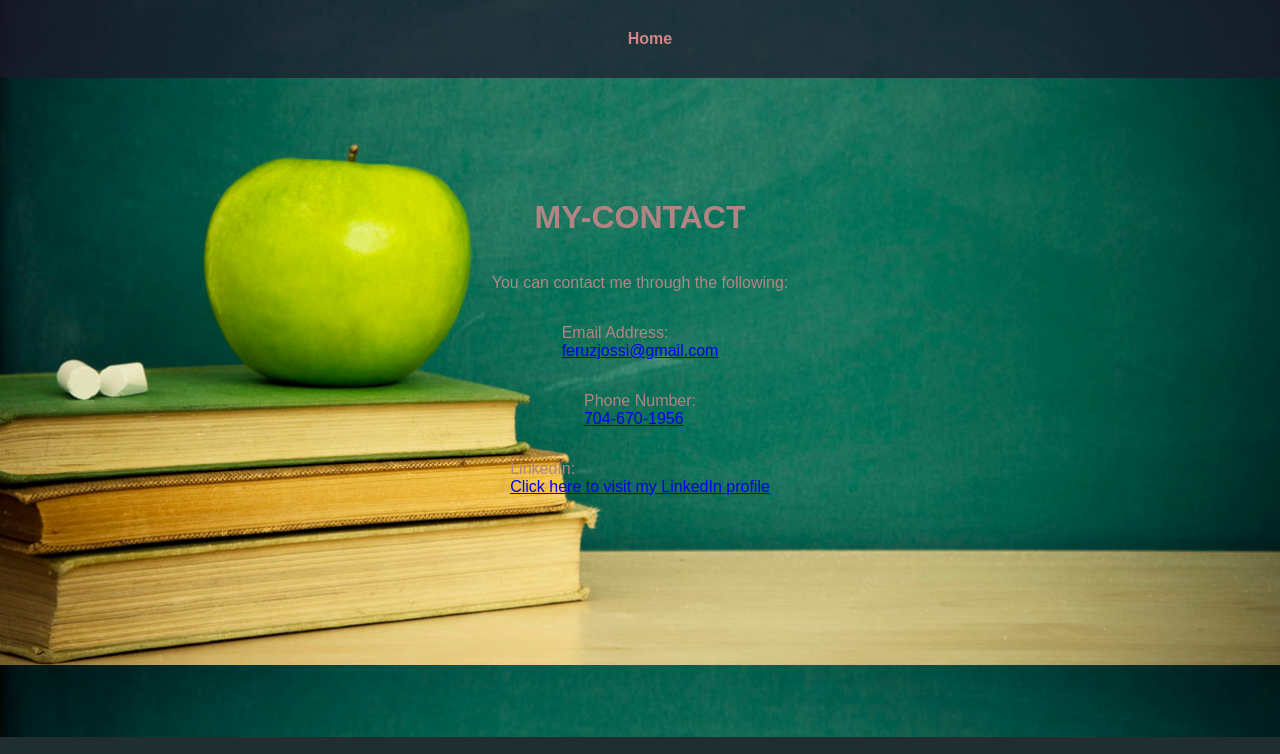
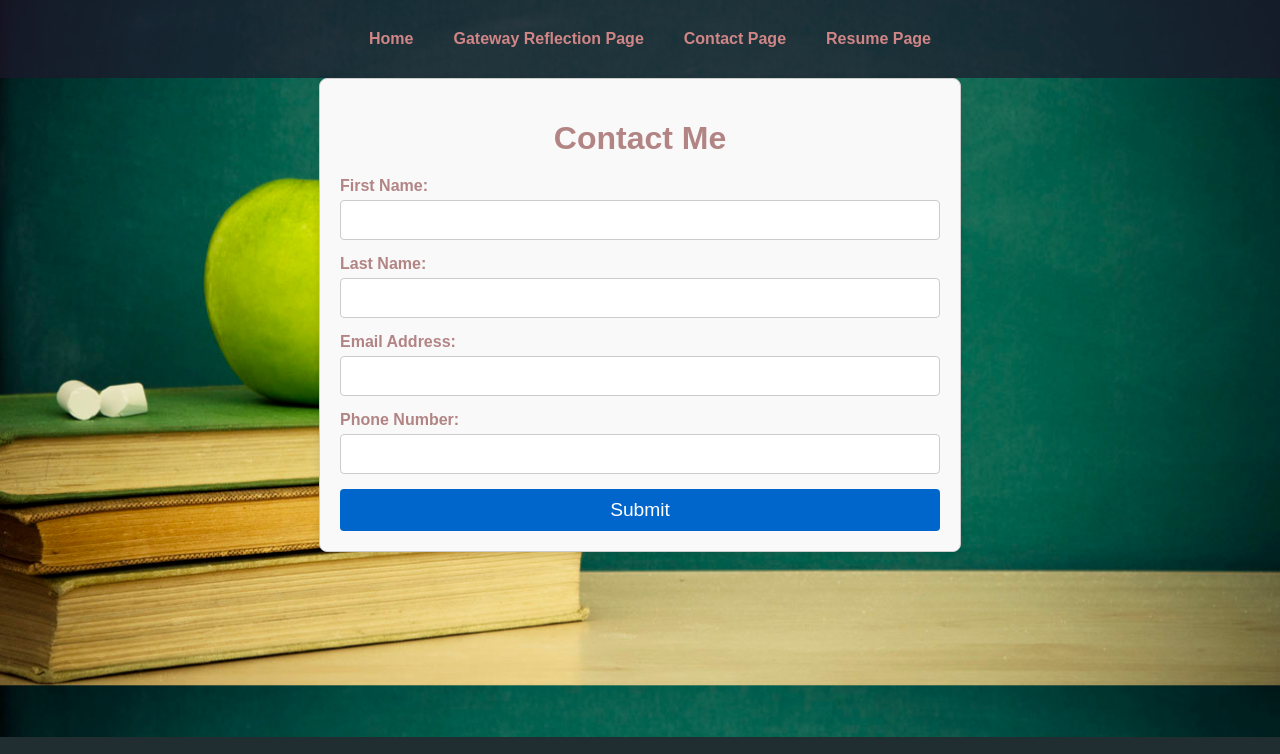
Before and after one commit to fembaye0/My_portifilio-1, a plain HTML site: page contact.html in a window 1280 px wide. Shown: the top 754 px of the page. Drawn offline with Linux system fonts and the light colour scheme.

Commit message:
My last commit

```diff
--- a/My-css/contact.css
+++ b/My-css/contact.css
@@ -1,7 +1,81 @@
-.mycontact{
+.mycontact {
   display: flex;
   flex-direction: column;
   align-items: center;
   justify-content: center;
-  margin-top: 100px;
+  margin-top: 50px;
+  padding: 20px;
+  max-width: 600px;
+  margin: auto;
+  border: 1px solid #ccc;
+  border-radius: 8px;
+  background-color: #f9f9f9;
+  box-shadow: 0 4px 8px rgba(0, 0, 0, 0.1);
 }
+
+.mycontact h1 {
+  font-size: 2em;
+  margin-bottom: 20px;
+  text-align: center;
+}
+
+.mycontact form {
+  width: 100%;
+  display: flex;
+  flex-direction: column;
+}
+
+.mycontact label {
+  margin-bottom: 5px;
+  font-weight: bold;
+}
+
+.mycontact input {
+  margin-bottom: 15px;
+  padding: 10px;
+  font-size: 1em;
+  border: 1px solid #ccc;
+  border-radius: 4px;
+}
+
+.mycontact button {
+  padding: 10px 20px;
+  font-size: 1.2em;
+  color: #fff;
+  background-color: #0066cc;
+  border: none;
+  border-radius: 4px;
+  cursor: pointer;
+}
+
+.mycontact button:hover {
+  background-color: #005bb5;
+}
+
+@media (max-width: 768px) {
+  .mycontact h1 {
+      font-size: 1.8em;
+  }
+  .mycontact input {
+      font-size: 1em;
+  }
+  .mycontact button {
+      font-size: 1em;
+  }
+}
+
+@media (max-width: 480px) {
+  .mycontact h1 {
+      font-size: 1.5em;
+  }
+  .mycontact input {
+      font-size: 0.9em;
+  }
+  .mycontact button {
+      font-size: 0.9em;
+  }
+  .mycontact {
+      padding: 10px;
+      margin-top: 20px;
+  }
+}
--- a/contact.html
+++ b/contact.html
@@ -11,29 +11,48 @@
 <body>
 
     <div class="header">
-        <div class="home"><a href="index.html">Home</a></div>
+ <!-- <div class="Home">Home </div> -->
+         <div class="home"><a href="index.html">Home</a></div>
+        <div class="Gateway Reflection Page">
+            <a href="GatewayReflection.html">
+                Gateway Reflection Page </a>
+        </div>
+        <div class="Contact Page">
+            <a href="contact.html"> Contact Page</a>
+        </div>
+        <div class="Resume Page">
+            <a href="resume.html">Resume Page</a>
+        </div>
+
 
     </div>
 
 
     <div class="mycontact">
-        <h1>MY-CONTACT</h1>
-        <p>
-            You can contact me through the following:
-        </p>
-        <p>
-            Email Address: <br>
-            <a href="mailto:feruzjossi@gmail.com">feruzjossi@gmail.com</a>
-        </p>
-        <p>
-            Phone Number: <br>
-            <a href="tel:+17046701956">704-670-1956</a>
-        </p>
-        <p>
-            LinkedIn: <br>
-            <a href="https://linkedin.com/in/feruz-embaye" target="_blank">Click here to visit my LinkedIn profile</a>
-        </p>
+        <h1>Contact Me</h1>
+        <form action="#" method="post">
+            <label for="first-name">First Name:</label>
+            <input type="text" id="first-name" name="first-name" required>
+
+            <label for="last-name">Last Name:</label>
+            <input type="text" id="last-name" name="last-name" required>
+
+            <label for="email">Email Address:</label>
+            <input type="email" id="email" name="email" required>
+
+            <label for="phone">Phone Number:</label>
+            <input type="tel" id="phone" name="phone" required>
+
+            <button type="submit">Submit</button>
+        </form>
     </div>
+
+
+
+
+
+
+
 
     <footer class="footer">
         <div class="social-icons">
```
Also changed, not shown: GatewayReflection.html (+14 -2 lines), resume.html (+21 -4 lines).
